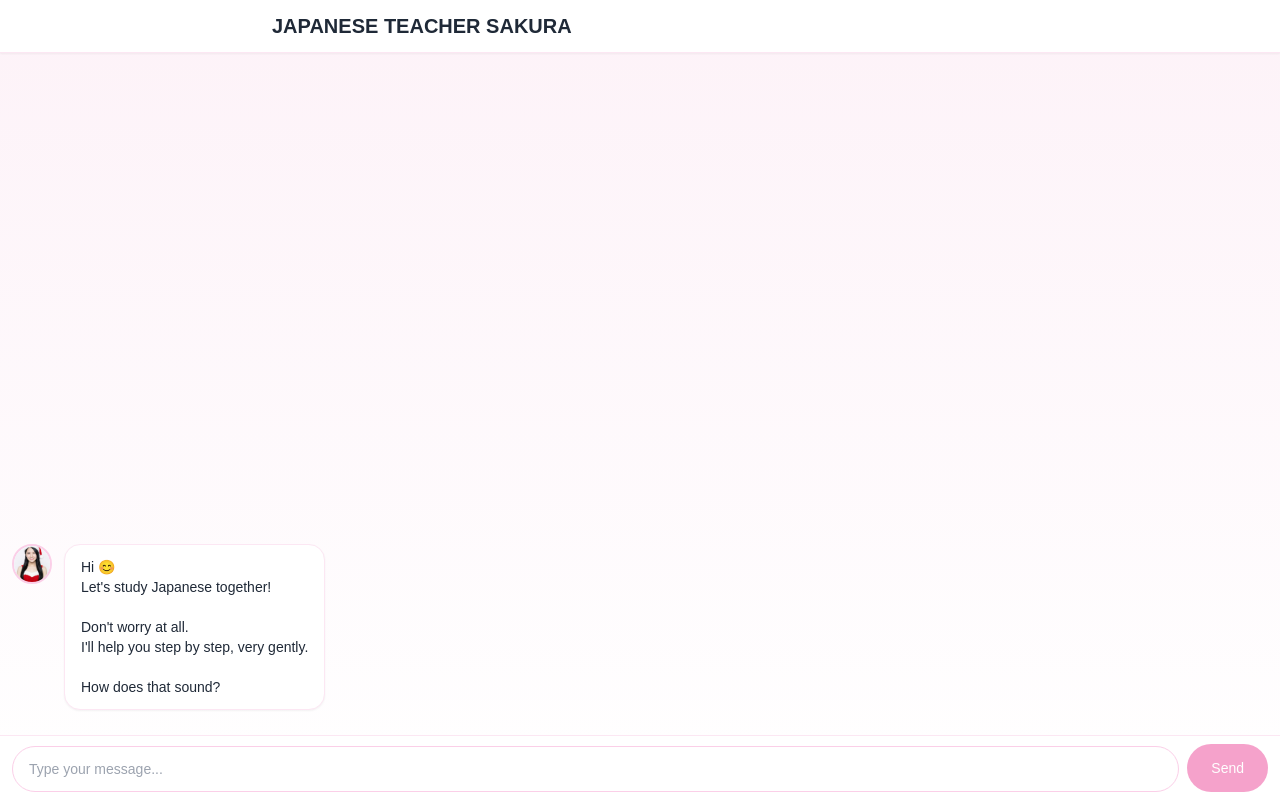
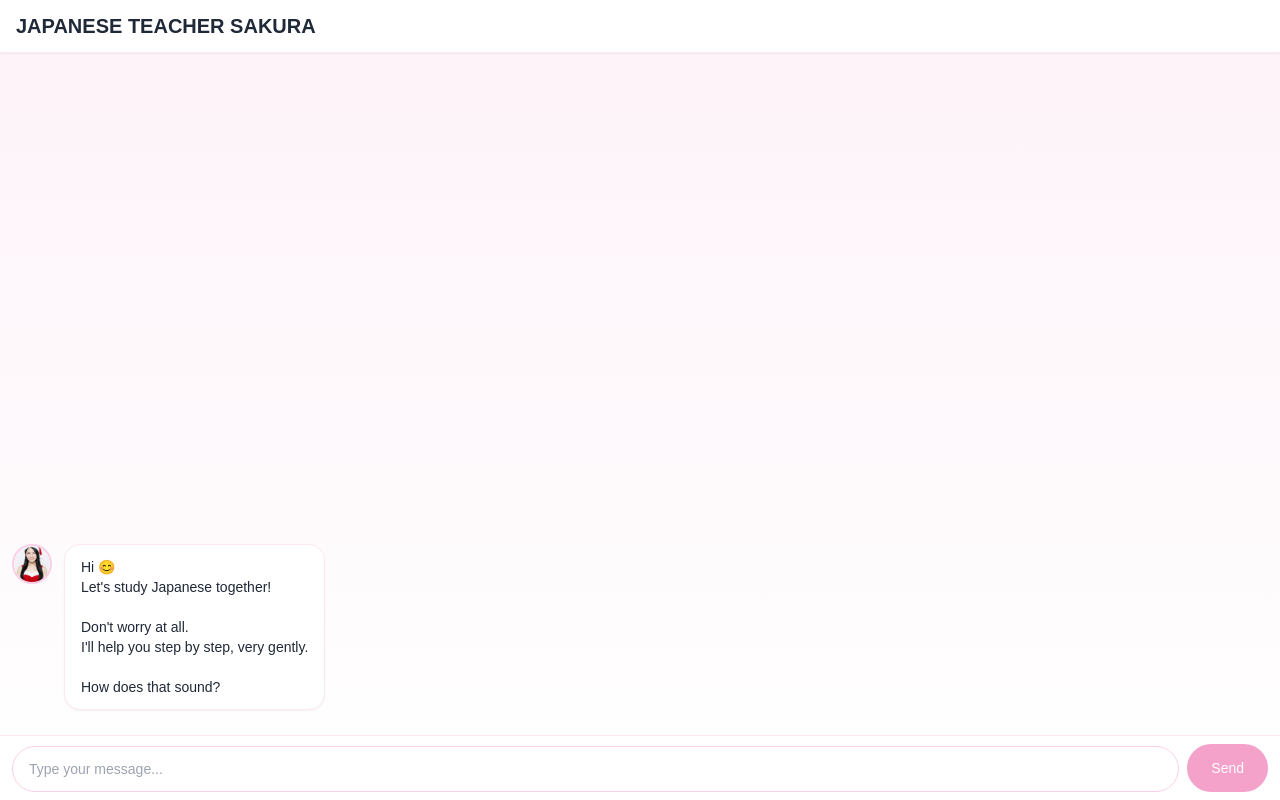
Before and after one commit to TakumiNittono/sakura, a Next.js app: page / in a window 1280 px wide. Built offline with nearby package versions, Linux system fonts and the light colour scheme.

Commit message:
Fix: Update header to use full width as well

```diff
--- a/app/page.tsx
+++ b/app/page.tsx
@@ -87,7 +87,7 @@ export default function Home() {
   return (
     <main className="flex flex-col h-screen bg-gradient-to-b from-pink-50 to-white safe-area-inset" style={{ height: '100dvh' }}>
       <header className="bg-white border-b border-pink-100 shadow-sm sticky top-0 z-10 flex-shrink-0">
-        <div className="max-w-3xl mx-auto px-3 sm:px-4 py-2 sm:py-3">
+        <div className="w-full px-3 sm:px-4 py-2 sm:py-3">
           <h1 className="text-base sm:text-xl font-semibold text-gray-800">JAPANESE TEACHER SAKURA</h1>
         </div>
       </header>
```
